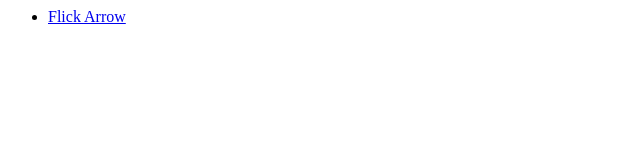
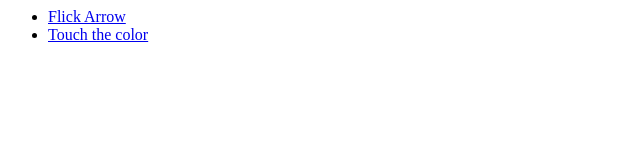
Before and after one commit to phi-jp/phina-games, a website: page games/index.html in a window 1280 px wide. Shown: the whole page, without its empty margins (0-640 px from the left). Drawn offline with Linux system fonts and the light colour scheme.

Commit message:
add top link

```diff
--- a/games/index.html
+++ b/games/index.html
@@ -1,4 +1,5 @@
 
 <ul>
   <li><a href='/flick-arrow/'>Flick Arrow</a></li>
+  <li><a href='/touch-the-color/'>Touch the color</a></li>
 </ul>
```
